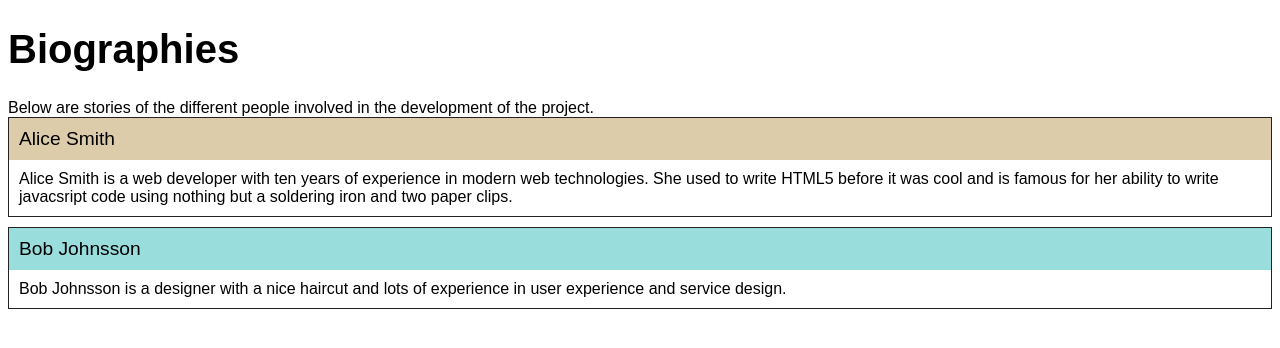
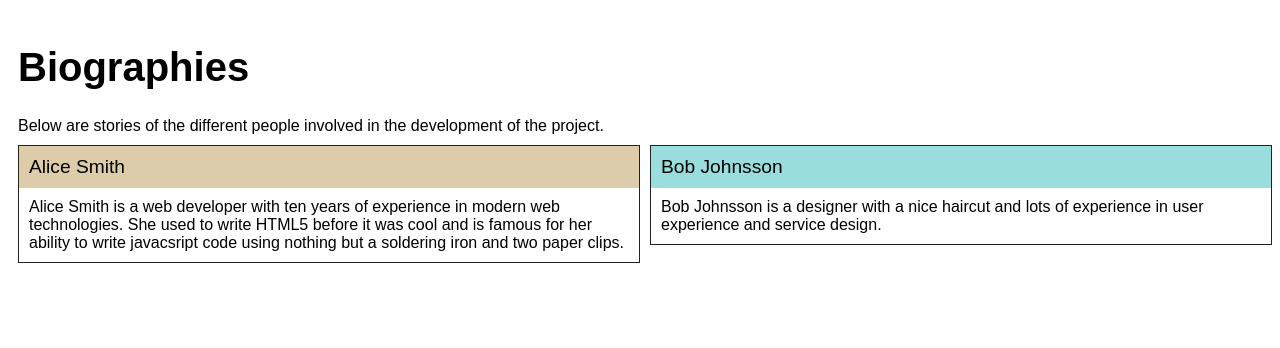
Before and after one commit to SC5/sc5-styleguide-tutorial, a website: page src/index.html in a window 1280 px wide. Drawn offline with nearby package versions, Linux system fonts and the light colour scheme; files that its build step writes are made by us from their sources.

Commit message:
add a simple grid

```diff
--- a/src/index.html
+++ b/src/index.html
@@ -5,11 +5,15 @@
     <link rel="stylesheet" type="text/css" href="styles/tutorial.css">
   </head>
   <body>
-    <h1 class="eg-page-heading">Biographies</h1>
-    <p class="eg-paragraph">Below are stories of the different people involved in the development of the project.</p>
-    <div class="eg-vertical-container">
-      <div class="eg-vertical-container__element">
-        <div class="eg-person-info eg-person-info_developer">
+    <div class="eg-grid">
+      <div class="eg-grid__item-1-1">
+        <h1 class="eg-page-heading">Biographies</h1>
+        <p class="eg-paragraph">Below are stories of the different people involved in the development of the project.</p>
+      </div>
+    </div>
+    <div class="eg-grid">
+      <div class="eg-grid__item-1-2">
+        <div class="eg-person-info eg-person-info_role_developer">
           <div class="eg-person-info__name">Alice Smith</div>
           <div class="eg-person-info__description">
             Alice Smith is a web developer with ten years of experience in
@@ -19,8 +23,8 @@
           </div>
         </div>
       </div>
-      <div class="eg-vertical-container__element">
-        <div class="eg-person-info eg-person-info_designer">
+      <div class="eg-grid__item-1-2">
+        <div class="eg-person-info eg-person-info_role_designer">
           <div class="eg-person-info__name">Bob Johnsson</div>
           <div class="eg-person-info__description">
             Bob Johnsson is a designer with a nice haircut and lots of experience
--- a/src/styles/atoms.scss
+++ b/src/styles/atoms.scss
@@ -9,8 +9,29 @@
 //
 // An info card with the name and description of a person.
 //
-// .eg-person-info_designer - the person is a designer
-// .eg-person-info_developer - the person is a software developer
+// We add eg- (exempli gratia) in front of all our styles to put them in their own "namespace".
+// Your prefix would ideally be unique to the project you are working on.
+// This atom defines the "person info" block. Its main class is therefore called eg-person-info
+//
+// The different elements (name, description) relevant to the atom are named by
+// concatenating the class of the containing block and the element name with two underscores.
+// So the class of the name element becomes `eg-person-info_\_name`.
+//
+// We then use a single underscore to specify modifiers for blocks and elements. The cards can
+// have types depending on the role of the person who the card is about. Therefore the roles
+// (developer, designer) introduce the new modifier classes of the form `eg-person-info_role_developer`.
+// We could also have boolean modifiers like `eg-person-info_important` or specify modifiers for
+// elements, like `eg-person-info__name_birth` for example.
+//
+// It makes sense to scope the element and modifier styles so they only work within the
+// correct containing block.
+//
+// Exercise1: Add support for a third role "administrator" to the card styles.
+//
+// Exercise2: Add support for a "title" element to the card.
+//
+// .eg-person-info_role_designer - the person is a designer
+// .eg-person-info_role_developer - the person is a software developer
 // default - asdf
 //
 // markup:
@@ -41,30 +62,48 @@
     padding: $eg-spacings;
   }
 
-  &.eg-person-info_designer {
+  &.eg-person-info_role_designer {
     .eg-person-info__name {
       background-color:  $eg-color-cyan;
     }
   }
 
-  &.eg-person-info_developer {
+  &.eg-person-info_role_developer {
     .eg-person-info__name {
       background-color: $eg-color-brown;
     }
   }
 }
 
-// Vertical Container Atom
+// Simple Grid Atom
 //
-// A container for elements with vertical spacing
+// A simple grid
+//
+// Our example grid is inspired by the simple grid from the blog post
+// "Don’t Overthink It Grids" by Chris Coyier and the UIkit responsive
+// grid. Checkout https://css-tricks.com/dont-overthink-it-grids/ and
+// http://getuikit.com/docs/grid.html
+//
+// Excersise: Try adding support for items with 1-3 and 2-3 ratios.
 //
 // markup:
-// <div class="eg-vertical-container">
-//   <div class="eg-vertical-container__element">
-//     <div class="styleguide-placeholder">placeholder</div>
+// <div class="eg-grid">
+//   <div class="eg-grid__item-1-1">
+//     <div class="styleguide-placeholder">1-1 placeholder 1</div>
 //   </div>
-//   <div class="eg-vertical-container__element">
-//     <div class="styleguide-placeholder">placeholder</div>
+//   <div class="eg-grid__item-1-1">
+//     <div class="styleguide-placeholder">1-1 placeholder 2</div>
+//   </div>
+// </div>
+// <div class="eg-grid">
+//   <div class="eg-grid__item-1-2">
+//     <div class="styleguide-placeholder">1-2 placeholder 1</div>
+//   </div>
+//   <div class="eg-grid__item-1-2">
+//     <div class="styleguide-placeholder">1-2 placeholder 2</div>
+//   </div>
+//   <div class="eg-grid__item-1-2">
+//     <div class="styleguide-placeholder">1-2 placeholder 3</div>
 //   </div>
 // </div>
 //
@@ -75,15 +114,29 @@
 //
 // Styleguide 1.2
 
-.eg-vertical-container {
+.eg-grid {
+  margin-left: -$eg-spacings 0 0 -$eg-spacings;
 
-  .eg-vertical-container__element {
+  &:after {
+    content: "";
+    display: table;
+    clear: both;
+  }
 
-    padding-top: $eg-spacings;
+  [class*='eg-grid__item-'] {
+    float: left;
+    padding: $eg-spacings 0 0 $eg-spacings;
+    -webkit-box-sizing: border-box;
+    -moz-box-sizing: border-box;
+    box-sizing: border-box;
+  }
 
-    &:first-child {
-      padding-top: 0;
-    }
+  .eg-grid__item-1-2 {
+    width: 50%;
+  }
+
+  .eg-grid__item-1-1 {
+    width: 100%;
   }
 }
 
--- a/src/styles/molecules.scss
+++ b/src/styles/molecules.scss
@@ -10,8 +10,8 @@
 // List of people with information about them.
 //
 // markup:
-// <div class="eg-vertical-container">
-//   <div class="eg-vertical-container__element">
+// <div class="eg-grid">
+//   <div class="eg-grid__item-1-2">
 //     <div class="eg-person-info">
 //       <div class="eg-person-info__name">Name of a person</div>
 //       <div class="eg-person-info__description">
@@ -22,7 +22,7 @@
 //       </div>
 //     </div>
 //   </div>
-//   <div class="eg-vertical-container__element">
+//   <div class="eg-grid__item-1-2">
 //     <div class="eg-person-info">
 //       <div class="eg-person-info__name">Name of another person</div>
 //       <div class="eg-person-info__description">
```
Also changed, not shown: src/styles/organisms.scss (+6 -2 lines), src/styles/pages.scss (+20 -12 lines), src/styles/templates.scss (+9 -5 lines).
